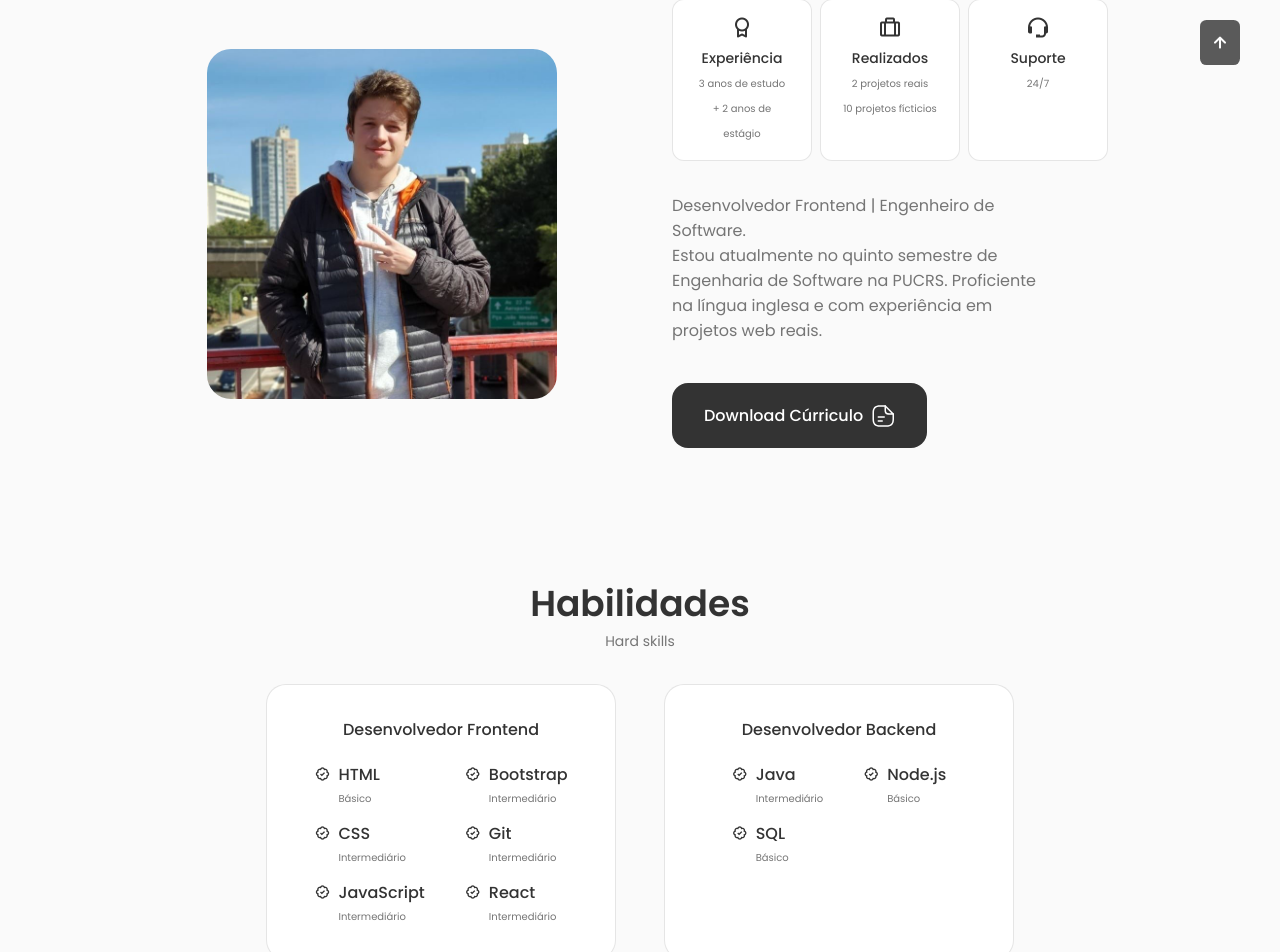
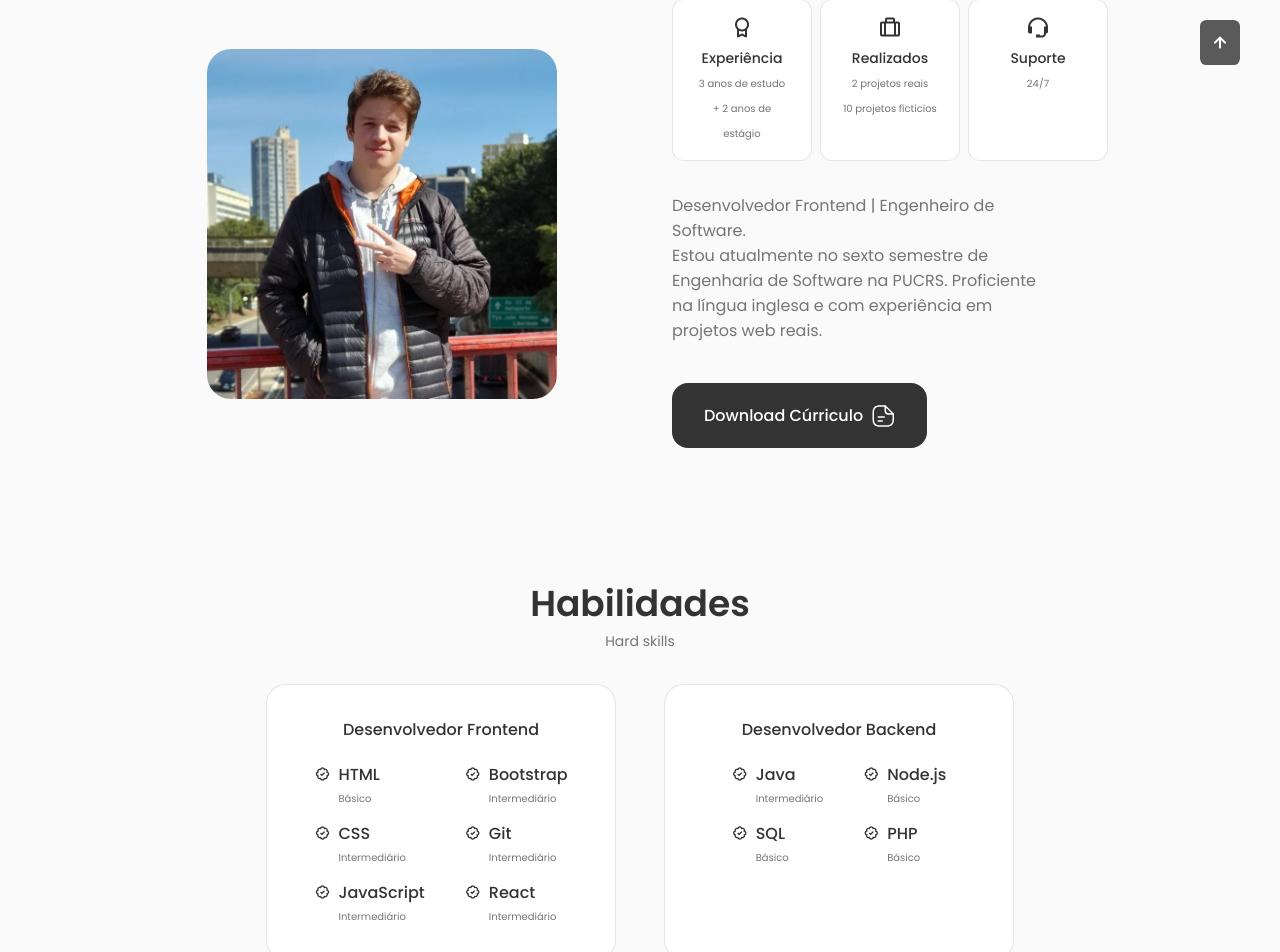
Before and after one commit to ArthurViegas01/Portfolio1, a React (Create React App) app: page / in a window 1280 px wide. Shown: the part 895-1847 px from the top of the page. Built offline with nearby package versions, Linux system fonts and the light colour scheme.

Commit message:
Updating information - 13/08/2023

```diff
--- a/src/components/about/About.jsx
+++ b/src/components/about/About.jsx
@@ -18,7 +18,7 @@ const About = () => {
 
           <p className="aboutDescricao">
             Desenvolvedor Frontend | Engenheiro de Software. <br/>Estou atualmente no
-            quinto semestre de Engenharia de Software na PUCRS. Proficiente na
+            sexto semestre de Engenharia de Software na PUCRS. Proficiente na
             língua inglesa e com experiência em projetos web reais.
           </p>
 
--- a/src/components/qualification/Qualification.jsx
+++ b/src/components/qualification/Qualification.jsx
@@ -141,6 +141,23 @@ const Qualification = () => {
                 </div>
               </div>
             </div>
+
+            <div className="qualificationData">
+              <div>
+                <h3 className="qualificationTitle">
+                  Desenvolvedor Fullstack Estagiário
+                </h3>
+                <span className="qualificationSubtitle">Dataglass</span>
+                <div className="qualificationCalendar">
+                  <i className="uil uil-calendar-alt"></i>2023 - Atualidade
+                </div>
+              </div>
+
+              <div>
+                <span className="qualificationRounder"></span>
+                <span className="qualificationLine"></span>
+              </div>
+            </div>
           </div>
         </div>
       </div>
--- a/src/components/skills/Backend.jsx
+++ b/src/components/skills/Backend.jsx
@@ -35,6 +35,15 @@ const Backend = () => {
               <span className="skillsLevel">Básico</span>
             </div>
           </div>
+
+          <div className="skillsData">
+            <i className="bx bx-badge-check"></i>
+
+            <div>
+              <h3 className="skillsName">PHP</h3>
+              <span className="skillsLevel">Básico</span>
+            </div>
+          </div>
         </div>
       </div>
     </div>
```
Also changed, not shown: 1 other file (tests, documents, lock files or other folders).
